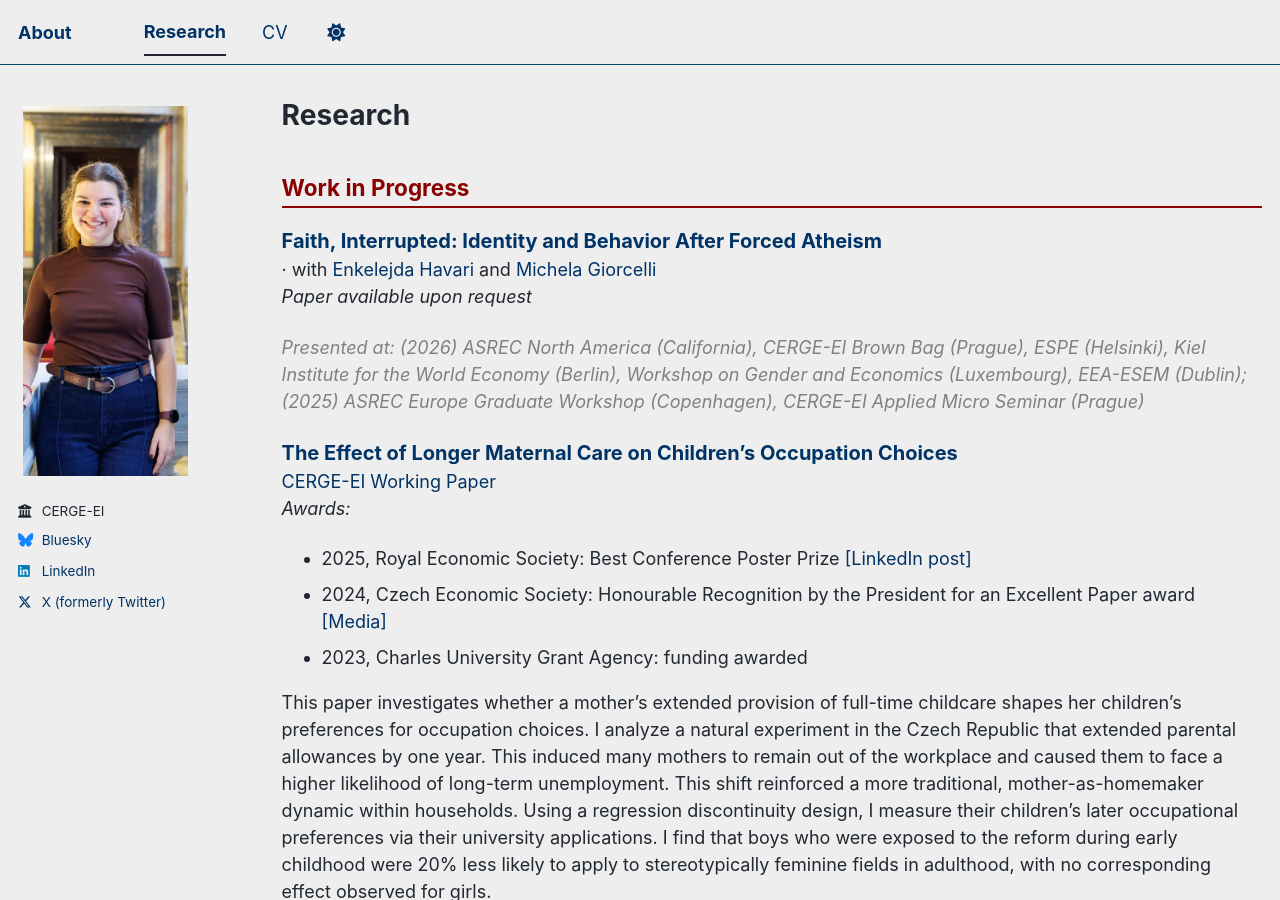
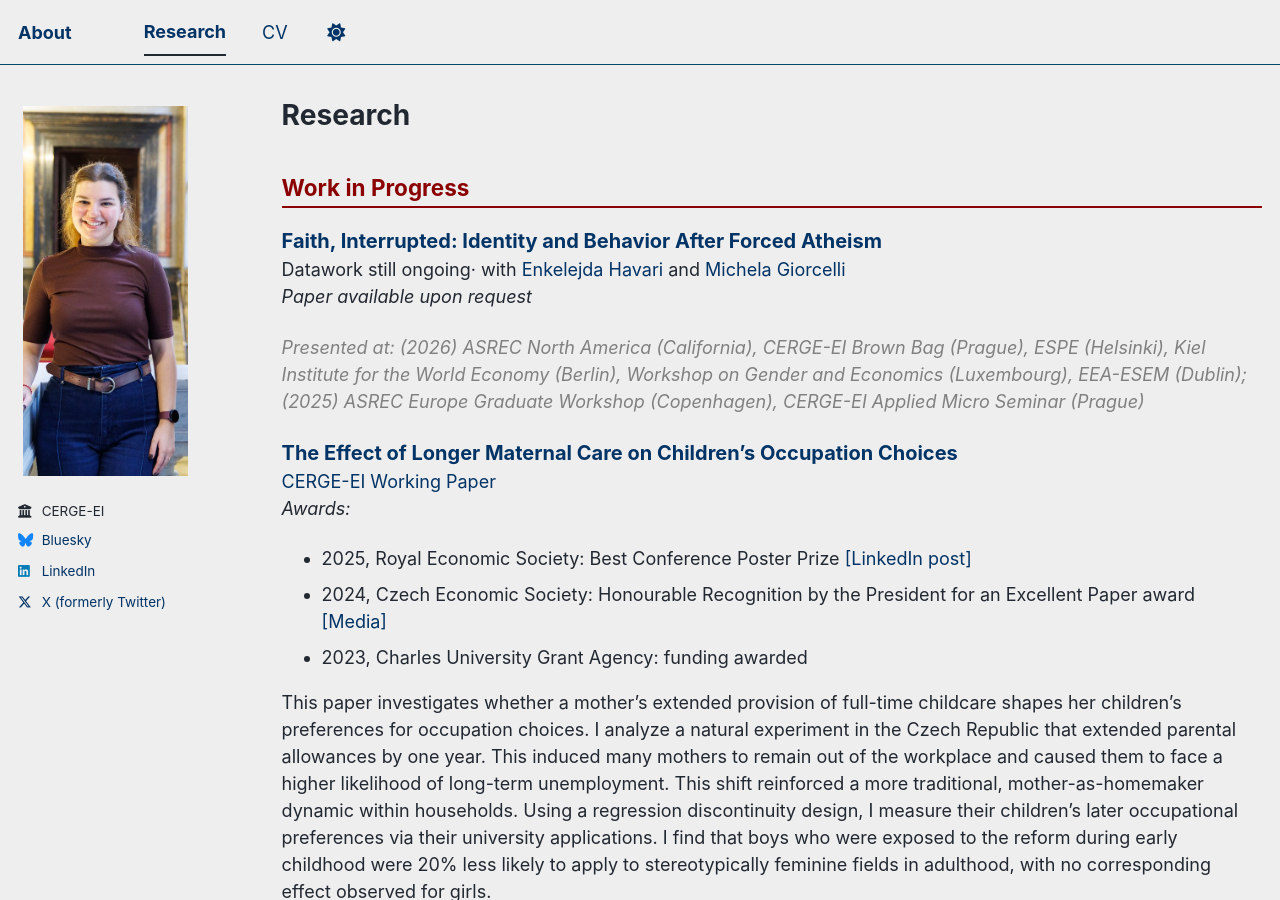
Before and after one commit to sofianasinani/sofianasinani.github.io, a Jekyll site: the page built from _publications/publications.md, in a window 1280 px wide and 900 px high. Built offline with Jekyll 4.4.1, drawn with Linux system fonts in a browser that asks for light colours; a script bundle is joined from its source files by our own code; library files that are not in the unit come from our copies.

Commit message:
Update publications.md

```diff
--- a/_publications/publications.md
+++ b/_publications/publications.md
@@ -9,7 +9,7 @@ author_profile: true
 
 <span style="color: #003366; font-weight: bold; font-size: 20px;">Faith, Interrupted: Identity and Behavior After Forced Atheism</span>
 <br>
-· with [Enkelejda Havari](https://sites.google.com/site/enkehavari/) and [Michela Giorcelli](http://www.giorcellimichela.com/)
+Datawork still ongoing· with [Enkelejda Havari](https://sites.google.com/site/enkehavari/) and [Michela Giorcelli](http://www.giorcellimichela.com/)
 <br>
 *Paper available upon request*
 
```
